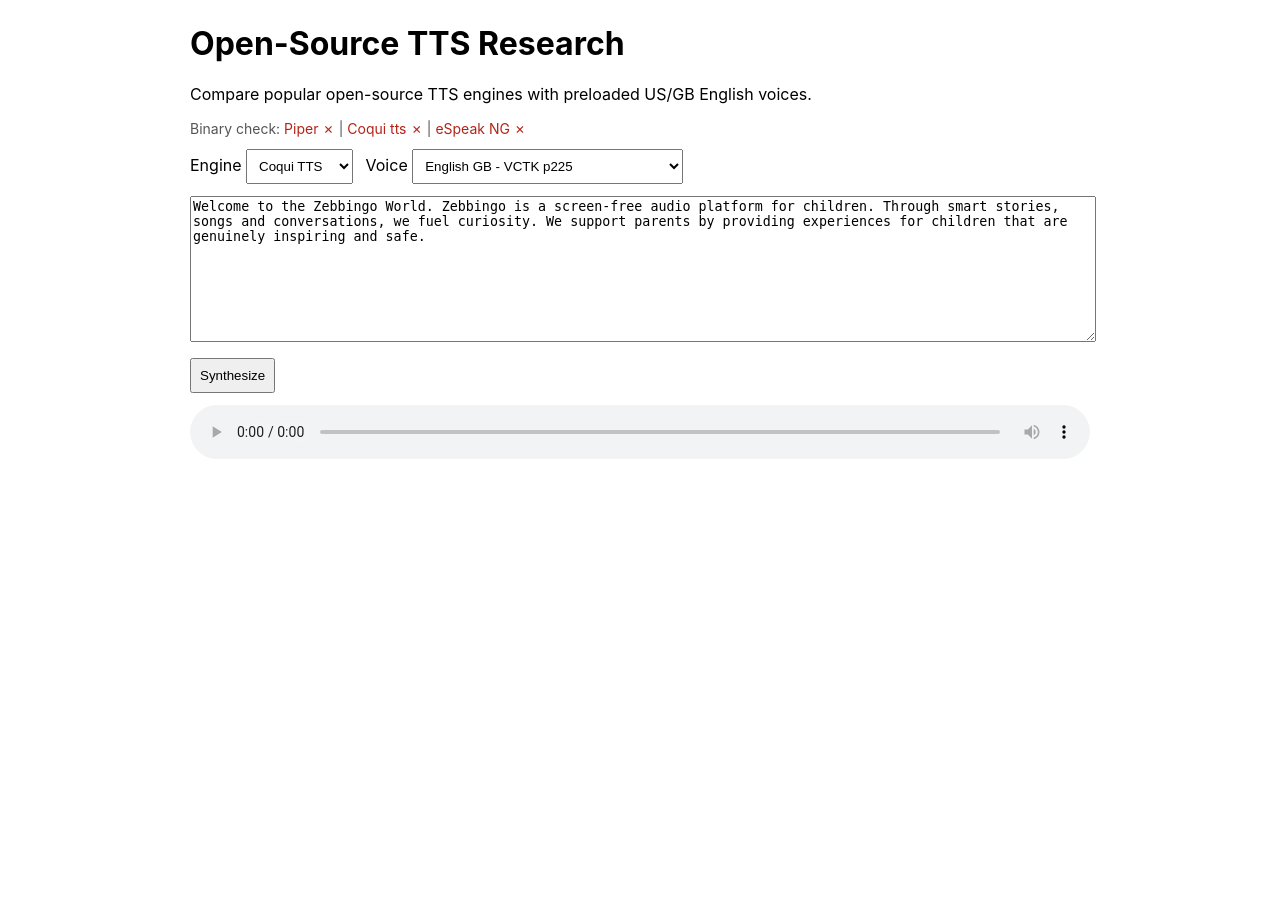
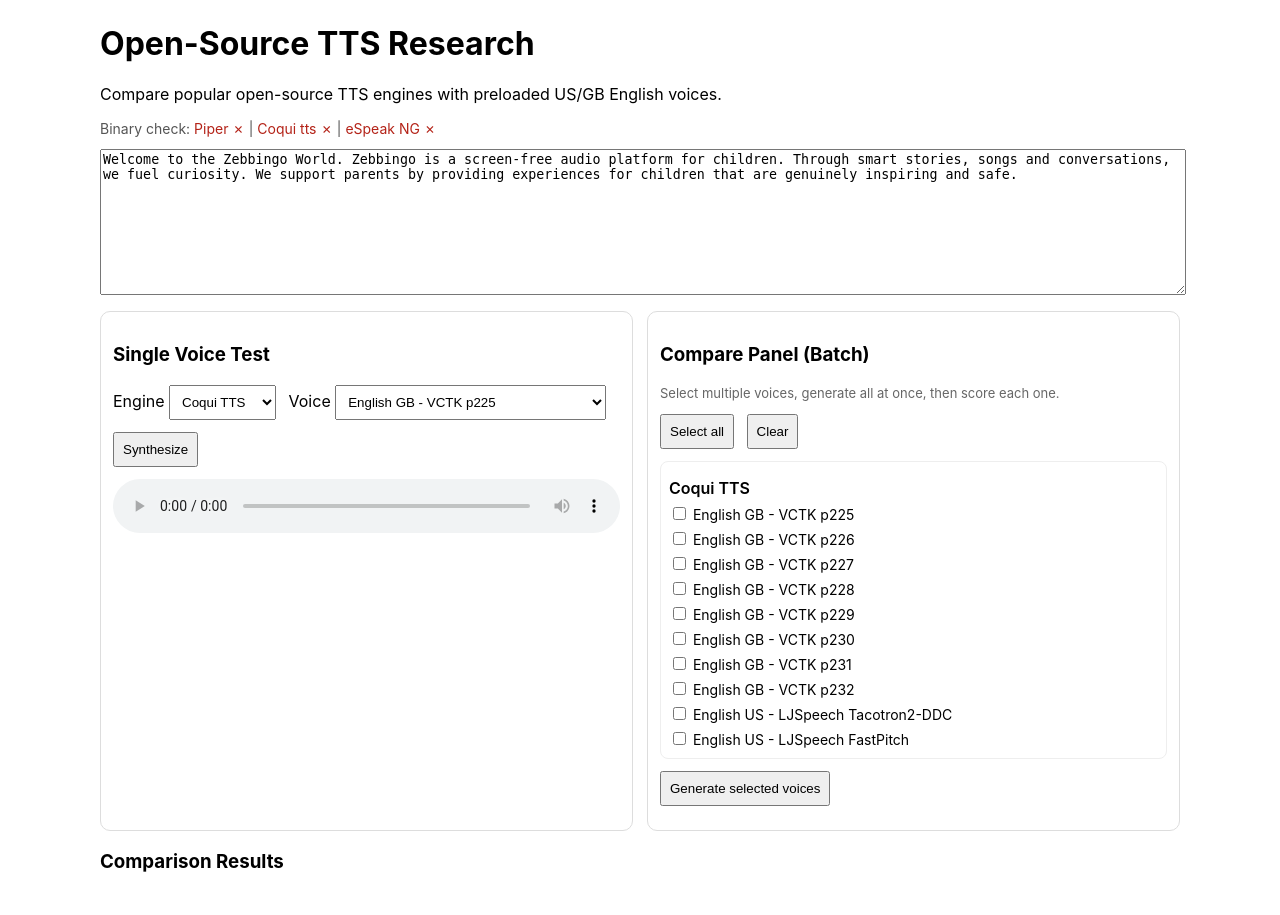
Before and after one commit to zebbingo/opensource-tts-research, a Flask app: page / in a window 1280 px wide. Before the commit the page ends 459 px from the top, so only its background shows below. Run offline with Flask 3, Linux system fonts and the light colour scheme.

Commit message:
feat: add batch compare panel with multi-voice generation and scoring sliders

```diff
--- a/app.py
+++ b/app.py
@@ -3,7 +3,6 @@ import shutil
 import subprocess
 import time
 import uuid
-from pathlib import Path
 
 from flask import Flask, jsonify, render_template, request, send_file
 from voices import DEFAULT_TEXT, OUTPUTS, VOICE_CATALOG
@@ -12,14 +11,13 @@ app = Flask(__name__)
 
 
 def run(cmd, input_text=None):
-    p = subprocess.run(
+    return subprocess.run(
         cmd,
         input=input_text.encode("utf-8") if input_text else None,
         stdout=subprocess.PIPE,
         stderr=subprocess.PIPE,
         check=True,
     )
-    return p
 
 
 def check_bins():
@@ -30,14 +28,48 @@ def check_bins():
     }
 
 
+def synth_to_file(engine: str, voice: str, text: str, out_path):
+    if engine == "piper":
+        spec = VOICE_CATALOG["piper"]["voices"][voice]
+        run(
+            [
+                "piper",
+                "--model",
+                str(spec["model"]),
+                "--config",
+                str(spec["config"]),
+                "--output_file",
+                str(out_path),
+            ],
+            input_text=text,
+        )
+
+    elif engine == "coqui":
+        spec = VOICE_CATALOG["coqui"]["voices"][voice]
+        cmd = [
+            "tts",
+            "--model_name",
+            spec["model_name"],
+            "--text",
+            text,
+            "--out_path",
+            str(out_path),
+        ]
+        if spec.get("speaker"):
+            cmd += ["--speaker_idx", spec["speaker"]]
+        run(cmd)
+
+    elif engine == "espeak":
+        spec = VOICE_CATALOG["espeak"]["voices"][voice]
+        run(["espeak-ng", "-v", spec["voice"], "-w", str(out_path), text])
+
+
 @app.get("/")
 def index():
     simple_catalog = {
         e: {
             "label": cfg["label"],
-            "voices": {
-                k: {"label": v["label"]} for k, v in cfg["voices"].items()
-            },
+            "voices": {k: {"label": v["label"]} for k, v in cfg["voices"].items()},
         }
         for e, cfg in VOICE_CATALOG.items()
     }
@@ -67,50 +99,64 @@ def synthesize():
     out_path = OUTPUTS / out_name
 
     try:
-        if engine == "piper":
-            spec = VOICE_CATALOG["piper"]["voices"][voice]
-            run([
-                "piper",
-                "--model",
-                str(spec["model"]),
-                "--config",
-                str(spec["config"]),
-                "--output_file",
-                str(out_path),
-            ], input_text=text)
-
-        elif engine == "coqui":
-            spec = VOICE_CATALOG["coqui"]["voices"][voice]
-            cmd = [
-                "tts",
-                "--model_name",
-                spec["model_name"],
-                "--text",
-                text,
-                "--out_path",
-                str(out_path),
-            ]
-            if spec.get("speaker"):
-                cmd += ["--speaker_idx", spec["speaker"]]
-            run(cmd)
-
-        elif engine == "espeak":
-            spec = VOICE_CATALOG["espeak"]["voices"][voice]
-            run([
-                "espeak-ng",
-                "-v",
-                spec["voice"],
-                "-w",
-                str(out_path),
-                text,
-            ])
-
+        synth_to_file(engine, voice, text, out_path)
         return jsonify({"ok": True, "audio_url": f"/audio/{out_name}"})
     except subprocess.CalledProcessError as e:
-        return jsonify({
-            "ok": False,
-            "error": e.stderr.decode("utf-8", errors="ignore")[-2000:],
-        }), 500
+        return jsonify(
+            {
+                "ok": False,
+                "error": e.stderr.decode("utf-8", errors="ignore")[-2000:],
+            }
+        ), 500
+
+
+@app.post("/compare_batch")
+def compare_batch():
+    data = request.json or {}
+    text = (data.get("text") or "").strip()
+    items = data.get("items") or []
+
+    if not text:
+        return jsonify({"ok": False, "error": "Text is empty"}), 400
+    if not isinstance(items, list) or len(items) == 0:
+        return jsonify({"ok": False, "error": "Please select at least one voice"}), 400
+
+    results = []
+    for item in items:
+        engine = item.get("engine")
+        voice = item.get("voice")
+        label = item.get("label") or f"{engine}:{voice}"
+
+        if engine not in VOICE_CATALOG or voice not in VOICE_CATALOG[engine]["voices"]:
+            results.append({"ok": False, "label": label, "error": "Unknown engine/voice"})
+            continue
+
+        out_name = f"{engine}_{voice}_{int(time.time())}_{uuid.uuid4().hex[:6]}.wav"
+        out_path = OUTPUTS / out_name
+
+        try:
+            synth_to_file(engine, voice, text, out_path)
+            results.append(
+                {
+                    "ok": True,
+                    "engine": engine,
+                    "voice": voice,
+                    "label": label,
+                    "audio_url": f"/audio/{out_name}",
+                }
+            )
+        except subprocess.CalledProcessError as e:
+            results.append(
+                {
+                    "ok": False,
+                    "engine": engine,
+                    "voice": voice,
+                    "label": label,
+                    "error": e.stderr.decode("utf-8", errors="ignore")[-1000:],
+                }
+            )
+
+    return jsonify({"ok": True, "results": results})
 
 
 @app.get("/audio/<name>")
--- a/templates/index.html
+++ b/templates/index.html
@@ -5,13 +5,23 @@
   <meta name="viewport" content="width=device-width, initial-scale=1" />
   <title>Open-Source TTS Research</title>
   <style>
-    body { font-family: -apple-system, BlinkMacSystemFont, sans-serif; max-width: 900px; margin: 24px auto; padding: 0 16px; }
+    body { font-family: -apple-system, BlinkMacSystemFont, sans-serif; max-width: 1080px; margin: 24px auto; padding: 0 16px; }
     textarea { width: 100%; min-height: 140px; }
     select, button { padding: 8px; margin-right: 8px; }
     .row { margin: 12px 0; }
     .status { font-size: 14px; color: #555; }
     .ok { color: #0a7f2e; }
     .bad { color: #b42318; }
+    .split { display: grid; grid-template-columns: 1fr 1fr; gap: 14px; }
+    .panel { border: 1px solid #ddd; border-radius: 10px; padding: 12px; }
+    .voice-list { max-height: 280px; overflow: auto; border: 1px solid #eee; border-radius: 8px; padding: 8px; }
+    .voice-item { display: block; margin: 6px 0; font-size: 14px; }
+    .grid { display: grid; grid-template-columns: repeat(auto-fill, minmax(290px, 1fr)); gap: 12px; margin-top: 12px; }
+    .card { border: 1px solid #ddd; border-radius: 10px; padding: 10px; }
+    .card h4 { margin: 0 0 8px; font-size: 15px; }
+    .score label { display:block; font-size: 12px; margin-top: 6px; color:#444; }
+    .score input[type=range] { width: 100%; }
+    .muted { color: #666; font-size: 13px; }
   </style>
 </head>
 <body>
@@ -26,24 +36,42 @@
   </div>
 
   <div class="row">
+    <textarea id="text">{{ default_text }}</textarea>
+  </div>
+
+  <div class="split">
+    <div class="panel">
+      <h3>Single Voice Test</h3>
+      <div class="row">
         <label>Engine</label>
         <select id="engine"></select>
         <label>Voice</label>
         <select id="voice"></select>
       </div>
-
       <div class="row">
-    <textarea id="text">{{ default_text }}</textarea>
+        <button id="go">Synthesize</button>
+        <span id="msg" class="muted"></span>
+      </div>
+      <audio id="player" controls style="width:100%;"></audio>
     </div>
 
+    <div class="panel">
+      <h3>Compare Panel (Batch)</h3>
+      <p class="muted">Select multiple voices, generate all at once, then score each one.</p>
       <div class="row">
-    <button id="go">Synthesize</button>
-    <span id="msg"></span>
+        <button id="selectAll">Select all</button>
+        <button id="clearAll">Clear</button>
+      </div>
+      <div id="voiceList" class="voice-list"></div>
+      <div class="row">
+        <button id="batchGo">Generate selected voices</button>
+        <span id="batchMsg" class="muted"></span>
+      </div>
+    </div>
   </div>
 
-  <div class="row">
-    <audio id="player" controls style="width:100%;"></audio>
-  </div>
+  <h3>Comparison Results</h3>
+  <div id="resultGrid" class="grid"></div>
 
 <script>
 const catalog = {{ catalog | tojson }};
@@ -51,6 +79,9 @@ const engineSel = document.getElementById('engine');
 const voiceSel = document.getElementById('voice');
 const msg = document.getElementById('msg');
 const player = document.getElementById('player');
+const voiceList = document.getElementById('voiceList');
+const batchMsg = document.getElementById('batchMsg');
+const resultGrid = document.getElementById('resultGrid');
 
 function populateEngines() {
   Object.entries(catalog).forEach(([k, v]) => {
@@ -71,7 +102,74 @@ function populateVoices() {
   });
 }
 
+function buildVoiceChecklist() {
+  const fr = document.createDocumentFragment();
+  Object.entries(catalog).forEach(([engine, eCfg]) => {
+    const title = document.createElement('div');
+    title.style.marginTop = '8px';
+    title.style.fontWeight = '600';
+    title.textContent = eCfg.label;
+    fr.appendChild(title);
+
+    Object.entries(eCfg.voices).forEach(([voice, vCfg]) => {
+      const id = `c_${engine}_${voice}`.replace(/[^a-zA-Z0-9_]/g, '_');
+      const label = document.createElement('label');
+      label.className = 'voice-item';
+      label.innerHTML = `<input type="checkbox" data-engine="${engine}" data-voice="${voice}" data-label="${vCfg.label}"> ${vCfg.label}`;
+      fr.appendChild(label);
+    });
+  });
+  voiceList.innerHTML = '';
+  voiceList.appendChild(fr);
+}
+
+function selectedBatchItems() {
+  return [...voiceList.querySelectorAll('input[type=checkbox]:checked')].map(el => ({
+    engine: el.dataset.engine,
+    voice: el.dataset.voice,
+    label: el.dataset.label
+  }));
+}
+
+function makeSlider(name, idSuffix) {
+  return `
+    <label>${name}: <span id="${idSuffix}_v">3</span>/5</label>
+    <input type="range" min="1" max="5" value="3" id="${idSuffix}">
+  `;
+}
+
+function addResultCard(item) {
+  const key = `${item.engine}_${item.voice}_${Math.random().toString(16).slice(2,7)}`;
+  const card = document.createElement('div');
+  card.className = 'card';
+
+  if (!item.ok) {
+    card.innerHTML = `<h4>${item.label}</h4><div class='bad'>Failed</div><pre style='white-space:pre-wrap'>${item.error || ''}</pre>`;
+    resultGrid.appendChild(card);
+    return;
+  }
+
+  card.innerHTML = `
+    <h4>${item.label}</h4>
+    <audio controls style="width:100%" src="${item.audio_url}"></audio>
+    <div class="score">
+      ${makeSlider('Naturalness', key + '_n')}
+      ${makeSlider('Clarity', key + '_c')}
+      ${makeSlider('Kid-friendliness', key + '_k')}
+    </div>
+  `;
+
+  ['n','c','k'].forEach(s => {
+    const slider = card.querySelector(`#${key}_${s}`);
+    const val = card.querySelector(`#${key}_${s}_v`);
+    slider.addEventListener('input', () => { val.textContent = slider.value; });
+  });
+
+  resultGrid.appendChild(card);
+}
+
 engineSel.addEventListener('change', populateVoices);
+
 document.getElementById('go').addEventListener('click', async () => {
   msg.textContent = 'Synthesizing...';
   const r = await fetch('/synthesize', {
@@ -93,8 +191,44 @@ document.getElementById('go').addEventListener('click', async () => {
   msg.textContent = 'Done.';
 });
 
+document.getElementById('selectAll').addEventListener('click', () => {
+  voiceList.querySelectorAll('input[type=checkbox]').forEach(el => el.checked = true);
+});
+
+document.getElementById('clearAll').addEventListener('click', () => {
+  voiceList.querySelectorAll('input[type=checkbox]').forEach(el => el.checked = false);
+});
+
+document.getElementById('batchGo').addEventListener('click', async () => {
+  const items = selectedBatchItems();
+  if (items.length === 0) {
+    batchMsg.textContent = 'Please select at least one voice.';
+    return;
+  }
+
+  batchMsg.textContent = `Generating ${items.length} voices...`;
+  resultGrid.innerHTML = '';
+
+  const r = await fetch('/compare_batch', {
+    method: 'POST',
+    headers: {'Content-Type': 'application/json'},
+    body: JSON.stringify({ text: document.getElementById('text').value, items })
+  });
+  const data = await r.json();
+
+  if (!data.ok) {
+    batchMsg.textContent = 'Error: ' + (data.error || 'Unknown');
+    return;
+  }
+
+  data.results.forEach(addResultCard);
+  const okCount = data.results.filter(x => x.ok).length;
+  batchMsg.textContent = `Done. ${okCount}/${data.results.length} generated.`;
+});
+
 populateEngines();
 populateVoices();
+buildVoiceChecklist();
 </script>
 </body>
 </html>
```
Lines whose indentation alone changed are shown as unchanged.
